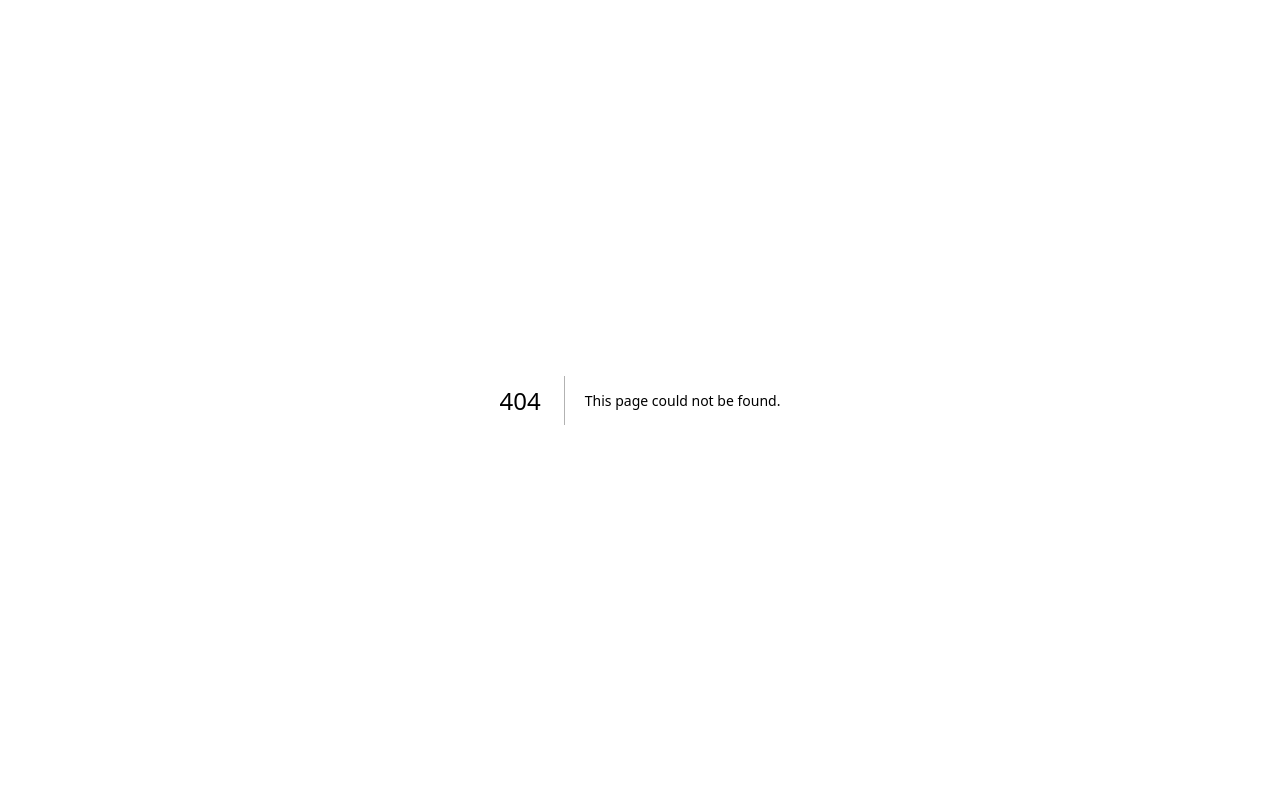
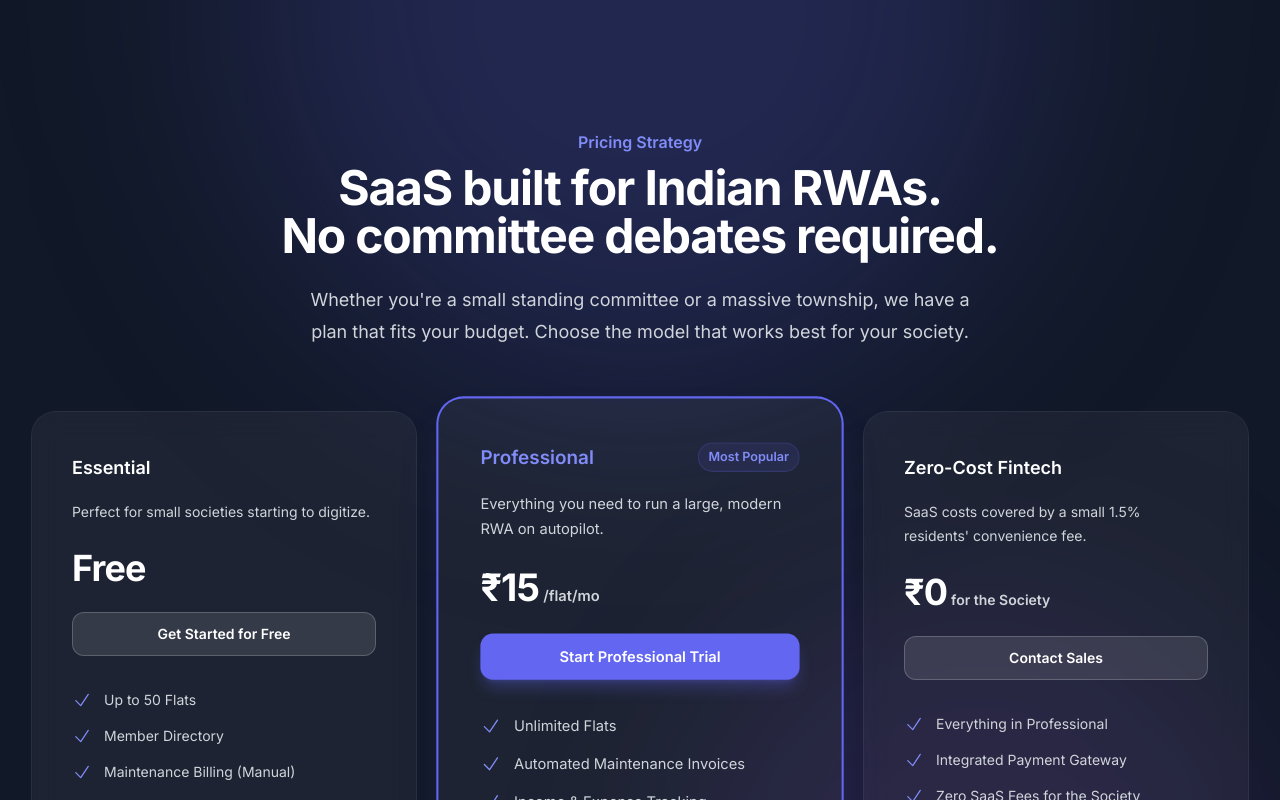
Before and after one commit to rutunjp/society-app, a Next.js app: page /pricing in a window 1280 px wide. Before the commit this address had no page. Shown: the top 800 px of the page. Built offline with nearby package versions, Linux system fonts and the light colour scheme.

Commit message:
feat: add pricing page and update navigation and middleware access rules

```diff
--- a/app/login/page.tsx
+++ b/app/login/page.tsx
@@ -1,5 +1,6 @@
 "use client"
 import { signIn } from "next-auth/react"
+import Link from "next/link"
 
 export default function LoginPage() {
   return (
@@ -23,6 +24,13 @@ export default function LoginPage() {
           </svg>
           Sign In with Google
         </button>
+
+        <div className="mt-8 text-center text-sm">
+          <span className="text-gray-500">Looking for pricing? </span>
+          <Link href="/pricing" className="text-indigo-600 font-medium hover:text-indigo-500 transition-colors">
+            View our plans
+          </Link>
+        </div>
       </div>
     </div>
   )
--- a/app/page.tsx
+++ b/app/page.tsx
@@ -59,7 +59,7 @@ export default function LandingPage() {
             <div className="bg-white p-8 rounded-3xl border border-slate-100 shadow-[0_8px_30px_rgb(0,0,0,0.04)] transition-transform hover:-translate-y-1 hover:shadow-[0_8px_30px_rgb(0,0,0,0.08)]">
               <div className="w-12 h-12 bg-emerald-50 text-emerald-600 rounded-2xl flex items-center justify-center mb-6 text-2xl ring-1 ring-inset ring-emerald-500/20">📱</div>
               <h3 className="text-xl font-bold mb-3 text-slate-900 tracking-tight">Instant WhatsApp Receipts</h3>
-              <p className="text-slate-500 font-medium leading-relaxed">Stop handwriting receipts. Generate a professional PDF in 1-click and blast it directly to the resident's WhatsApp.</p>
+              <p className="text-slate-500 font-medium leading-relaxed">Stop handwriting receipts. Generate a professional PDF in 1-click and blast it directly to the resident&apos;s WhatsApp.</p>
             </div>
             <div className="bg-white p-8 rounded-3xl border border-slate-100 shadow-[0_8px_30px_rgb(0,0,0,0.04)] transition-transform hover:-translate-y-1 hover:shadow-[0_8px_30px_rgb(0,0,0,0.08)]">
               <div className="w-12 h-12 bg-amber-50 text-amber-600 rounded-2xl flex items-center justify-center mb-6 text-2xl ring-1 ring-inset ring-amber-500/20">📋</div>
--- /dev/null
+++ b/app/pricing/page.tsx
@@ -0,0 +1,144 @@
+import { CheckIcon } from "@heroicons/react/24/outline"
+import Link from "next/link"
+
+const tiers = [
+  {
+    name: "Essential",
+    id: "tier-essential",
+    href: "/login",
+    priceMonthly: "Free",
+    description: "Perfect for small societies starting to digitize.",
+    features: [
+      "Up to 50 Flats",
+      "Member Directory",
+      "Maintenance Billing (Manual)",
+      "Notice Board",
+      "Email Support",
+    ],
+    featured: false,
+    ctaText: "Get Started for Free",
+  },
+  {
+    name: "Professional",
+    id: "tier-professional",
+    href: "/login",
+    priceMonthly: "₹15",
+    priceUnit: "/flat/mo",
+    description: "Everything you need to run a large, modern RWA on autopilot.",
+    features: [
+      "Unlimited Flats",
+      "Automated Maintenance Invoices",
+      "Income & Expense Tracking",
+      "WhatsApp Receipt Integration",
+      "Dedicated Account Manager",
+      "Role-based Admin Access",
+    ],
+    featured: true,
+    ctaText: "Start Professional Trial",
+  },
+  {
+    name: "Zero-Cost Fintech",
+    id: "tier-fintech",
+    href: "#contact",
+    priceMonthly: "₹0",
+    priceUnit: " for the Society",
+    description: "SaaS costs covered by a small 1.5% residents' convenience fee.",
+    features: [
+      "Everything in Professional",
+      "Integrated Payment Gateway",
+      "Zero SaaS Fees for the Society",
+      "UPI Payments (0% Fee)",
+      "Credit Card Payments (1.5% Fee)",
+      "Automated Bank Reconciliation",
+    ],
+    featured: false,
+    ctaText: "Contact Sales",
+  },
+]
+
+export default function PricingPage() {
+  return (
+    <div className="bg-gray-900 py-24 sm:py-32 min-h-screen relative overflow-hidden">
+      {/* Background Glow Effects */}
+      <div className="absolute inset-0 z-0">
+        <div className="absolute top-0 left-1/2 w-[800px] h-[800px] -translate-x-1/2 -translate-y-1/2 bg-indigo-500/20 blur-[120px] rounded-full point-events-none"></div>
+        <div className="absolute bottom-0 right-0 w-[600px] h-[600px] bg-purple-500/10 blur-[100px] rounded-full point-events-none"></div>
+      </div>
+
+      <div className="relative z-10 mx-auto max-w-7xl px-6 lg:px-8">
+        <div className="mx-auto max-w-4xl text-center">
+          <h2 className="text-base font-semibold leading-7 text-indigo-400">Pricing Strategy</h2>
+          <p className="mt-2 text-4xl font-bold tracking-tight text-white sm:text-5xl">
+            SaaS built for Indian RWAs.
+            <br />
+            No committee debates required.
+          </p>
+        </div>
+        <p className="mx-auto mt-6 max-w-2xl text-center text-lg leading-8 text-gray-300">
+          Whether you&apos;re a small standing committee or a massive township, we have a plan that fits your budget. Choose the model that works best for your society.
+        </p>
+
+        <div className="isolate mx-auto mt-16 grid max-w-md grid-cols-1 gap-8 lg:mx-0 lg:max-w-none lg:grid-cols-3">
+          {tiers.map((tier) => (
+            <div
+              key={tier.id}
+              className={`rounded-3xl p-8 xl:p-10 transition-all duration-300 ${
+                tier.featured
+                  ? "bg-white/5 ring-2 ring-indigo-500 shadow-2xl shadow-indigo-500/20 scale-105 z-10"
+                  : "bg-white/5 ring-1 ring-white/10 hover:bg-white/10 backdrop-blur-md"
+              }`}
+            >
+              <div className="flex items-center justify-between gap-x-4">
+                <h3
+                  id={tier.id}
+                  className={`text-lg font-semibold leading-8 ${
+                    tier.featured ? "text-indigo-400" : "text-white"
+                  }`}
+                >
+                  {tier.name}
+                </h3>
+                {tier.featured ? (
+                  <p className="rounded-full bg-indigo-500/10 px-2.5 py-1 text-xs font-semibold leading-5 text-indigo-400 ring-1 ring-inset ring-indigo-500/20">
+                    Most Popular
+                  </p>
+                ) : null}
+              </div>
+              <p className="mt-4 text-sm leading-6 text-gray-300">{tier.description}</p>
+              <p className="mt-6 flex items-baseline gap-x-1">
+                <span className="text-4xl font-bold tracking-tight text-white">{tier.priceMonthly}</span>
+                {tier.priceUnit && (
+                  <span className="text-sm font-semibold leading-6 text-gray-300">{tier.priceUnit}</span>
+                )}
+              </p>
+              <a
+                href={tier.href}
+                aria-describedby={tier.id}
+                className={`mt-6 block rounded-xl px-3 py-2.5 text-center text-sm font-semibold leading-6 focus-visible:outline focus-visible:outline-2 focus-visible:outline-offset-2 transition-all ${
+                  tier.featured
+                    ? "bg-indigo-500 text-white hover:bg-indigo-400 shadow-lg shadow-indigo-500/30 focus-visible:outline-indigo-500"
+                    : "bg-white/10 text-white hover:bg-white/20 ring-1 ring-inset ring-white/20"
+                }`}
+              >
+                {tier.ctaText}
+              </a>
+              <ul role="list" className="mt-8 space-y-3 text-sm leading-6 text-gray-300">
+                {tier.features.map((feature) => (
+                  <li key={feature} className="flex gap-x-3">
+                    <CheckIcon className="h-6 w-5 flex-none text-indigo-400" aria-hidden="true" />
+                    {feature}
+                  </li>
+                ))}
+              </ul>
+            </div>
+          ))}
+        </div>
+
+        <div className="mx-auto max-w-2xl mt-20 text-center">
+          <Link href="/login" className="text-sm font-semibold leading-6 text-white hover:text-indigo-400 transition-colors">
+            Already have an account? Sign in <span aria-hidden="true">→</span>
+          </Link>
+        </div>
+      </div>
+    </div>
+  )
+}
--- a/components/Nav.tsx
+++ b/components/Nav.tsx
@@ -3,7 +3,7 @@ import Link from "next/link"
 import { usePathname } from "next/navigation"
 import {
   UsersIcon,
-  CurrencyRupeeIcon,
+  // CurrencyRupeeIcon,
   CalendarDaysIcon,
   ReceiptPercentIcon,
   HomeIcon,
@@ -16,7 +16,7 @@ const navItems = [
   { href: "/dashboard", label: "Dashboard", icon: HomeIcon },
   { href: "/members", label: "Members", icon: UsersIcon },
   { href: "/maintenance", label: "Maintenance", icon: BanknotesIcon },
-  { href: "/payments", label: "Payments", icon: CurrencyRupeeIcon },
+  // { href: "/payments", label: "Payments", icon: CurrencyRupeeIcon },
   { href: "/events", label: "Events", icon: CalendarDaysIcon },
   { href: "/expenses", label: "Expenses", icon: ReceiptPercentIcon },
   { href: "/config", label: "Configuration", icon: CogIcon },
--- a/middleware.ts
+++ b/middleware.ts
@@ -1,5 +1,5 @@
 export { default } from "next-auth/middleware"
 
 export const config = {
-  matcher: ["/((?!login|api|_next/static|_next/image|favicon.ico).*)"],
+  matcher: ["/((?!pricing|login|api|_next/static|_next/image|favicon.ico).*)"],
 }
```
